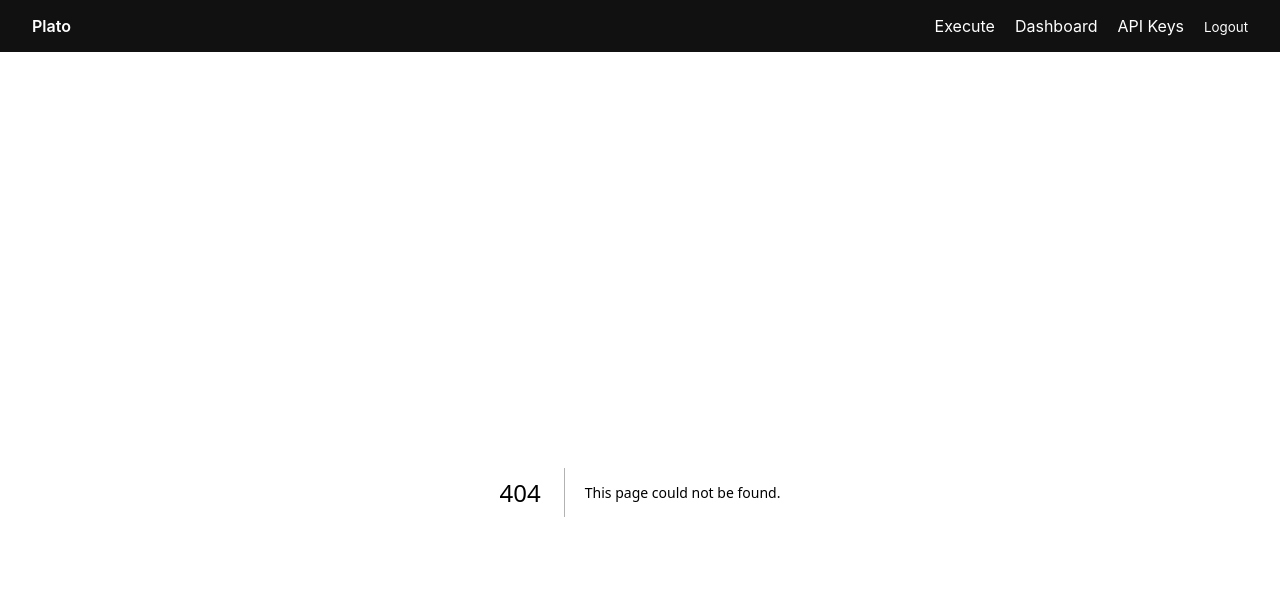
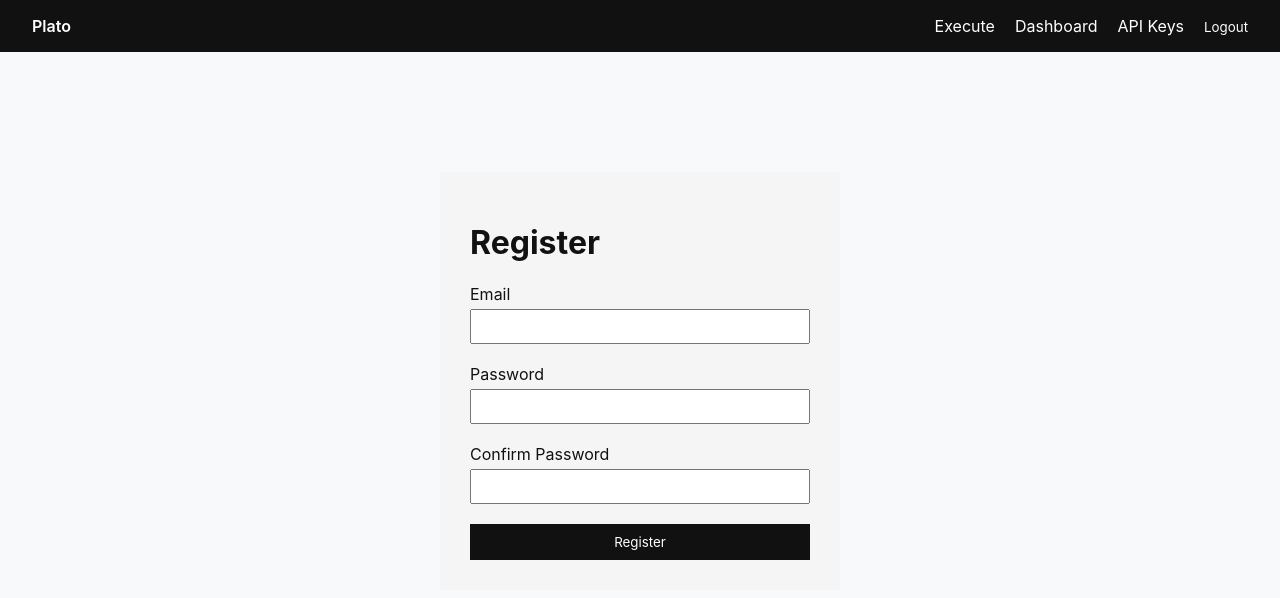
Before and after one commit to platodesignio/platosystem, a Next.js app: page /resister in a window 1280 px wide. Before the commit this address had no page. Shown: the top 598 px of the page. Built offline with nearby package versions, Linux system fonts and the light colour scheme.

Commit message:
Create page.tsx

```diff
--- /dev/null
+++ b/app/resister/page.tsx
@@ -0,0 +1,154 @@
+"use client";
+
+import { useState } from "react";
+import { useRouter } from "next/navigation";
+
+export default function RegisterPage() {
+  const router = useRouter();
+
+  const [email, setEmail] = useState("");
+  const [password, setPassword] = useState("");
+  const [confirmPassword, setConfirmPassword] = useState("");
+
+  const [loading, setLoading] = useState(false);
+  const [error, setError] = useState<string | null>(null);
+
+  async function handleRegister(e: React.FormEvent) {
+    e.preventDefault();
+
+    if (!email || !password) return;
+
+    if (password.length < 8) {
+      setError("Password must be at least 8 characters");
+      return;
+    }
+
+    if (password !== confirmPassword) {
+      setError("Passwords do not match");
+      return;
+    }
+
+    setLoading(true);
+    setError(null);
+
+    try {
+      const res = await fetch("/api/auth/register", {
+        method: "POST",
+        headers: {
+          "Content-Type": "application/json"
+        },
+        body: JSON.stringify({
+          email,
+          password
+        })
+      });
+
+      const data = await res.json();
+
+      if (!res.ok) {
+        setError(data.error || "Registration failed");
+        setLoading(false);
+        return;
+      }
+
+      // 登録成功 → ダッシュボードへ
+      router.push("/dashboard");
+    } catch (err) {
+      setError("Unexpected error occurred");
+    }
+
+    setLoading(false);
+  }
+
+  return (
+    <div
+      style={{
+        maxWidth: 400,
+        margin: "80px auto",
+        padding: 30,
+        backgroundColor: "#f5f5f5"
+      }}
+    >
+      <h1>Register</h1>
+
+      <form onSubmit={handleRegister}>
+        <div style={{ marginBottom: 20 }}>
+          <label>Email</label>
+          <input
+            type="email"
+            value={email}
+            onChange={(e) =>
+              setEmail(e.target.value)
+            }
+            required
+            style={{
+              width: "100%",
+              padding: 8,
+              marginTop: 5
+            }}
+          />
+        </div>
+
+        <div style={{ marginBottom: 20 }}>
+          <label>Password</label>
+          <input
+            type="password"
+            value={password}
+            onChange={(e) =>
+              setPassword(e.target.value)
+            }
+            required
+            style={{
+              width: "100%",
+              padding: 8,
+              marginTop: 5
+            }}
+          />
+        </div>
+
+        <div style={{ marginBottom: 20 }}>
+          <label>Confirm Password</label>
+          <input
+            type="password"
+            value={confirmPassword}
+            onChange={(e) =>
+              setConfirmPassword(e.target.value)
+            }
+            required
+            style={{
+              width: "100%",
+              padding: 8,
+              marginTop: 5
+            }}
+          />
+        </div>
+
+        {error && (
+          <div
+            style={{
+              marginBottom: 15,
+              color: "red"
+            }}
+          >
+            {error}
+          </div>
+        )}
+
+        <button
+          type="submit"
+          disabled={loading}
+          style={{
+            width: "100%",
+            padding: "10px 0",
+            backgroundColor: "#111",
+            color: "#fff",
+            border: "none",
+            cursor: "pointer"
+          }}
+        >
+          {loading ? "Creating account..." : "Register"}
+        </button>
+      </form>
+    </div>
+  );
+}
```
